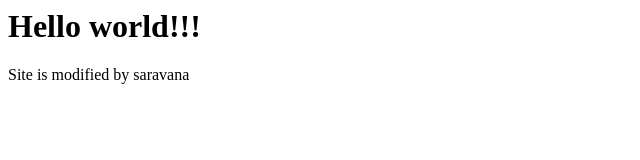
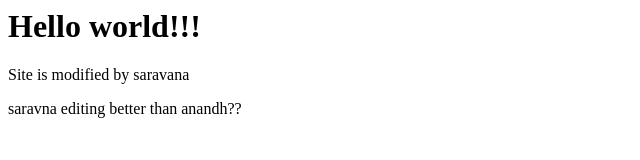
Before and after one commit to Saravanaanandh/gitproject, a plain HTML site: page index.html in a window 1280 px wide. Shown: the whole page, without its empty margins (0-640 px from the left). Drawn offline with Linux system fonts and the light colour scheme.

Commit message:
pull request

```diff
--- a/index.html
+++ b/index.html
@@ -1,3 +1,5 @@
 <h1>Hello world!!!</h1>
 
 <p>Site is modified by saravana</p>
+
+<p>saravna editing better than anandh??</p>
```
